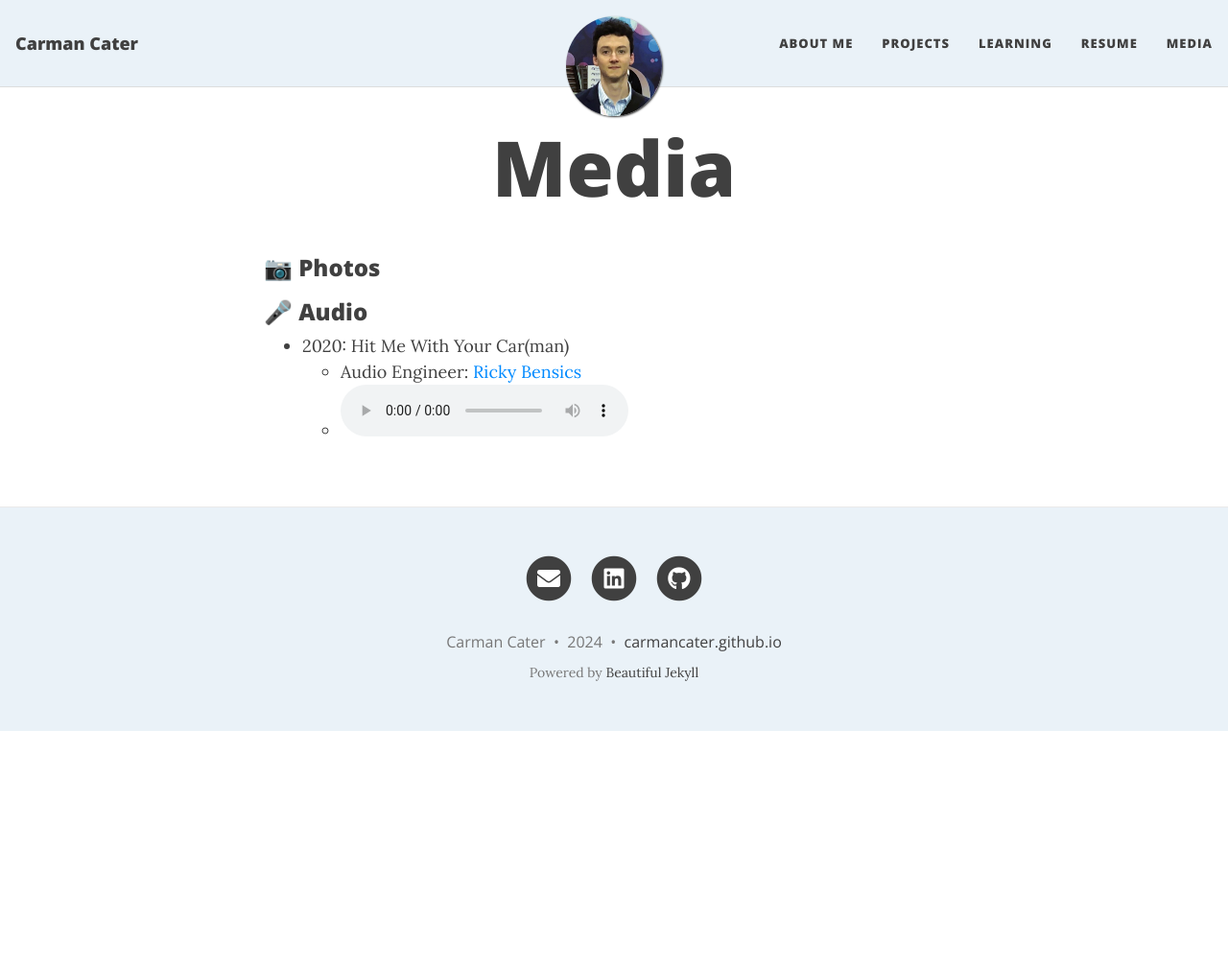
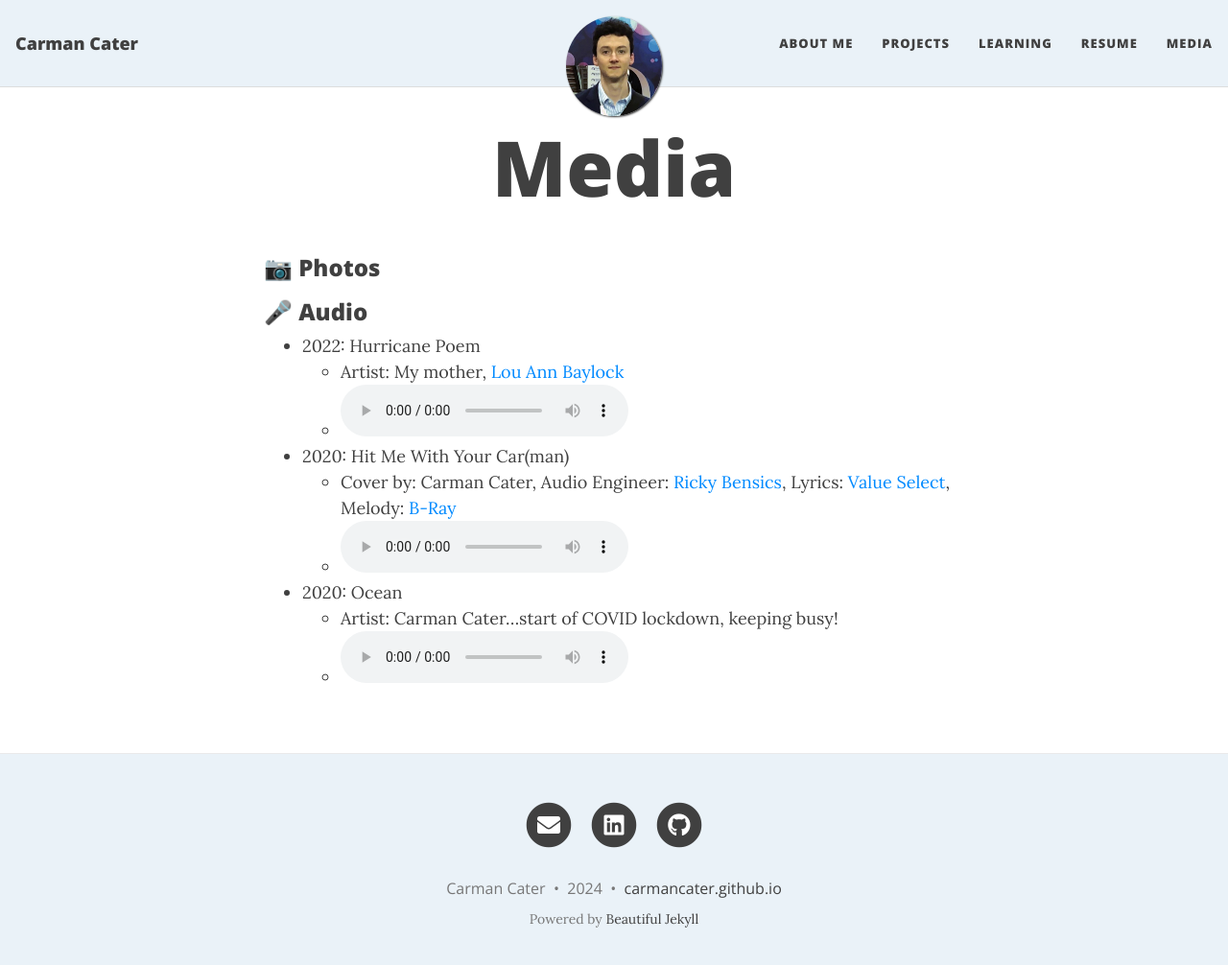
Before and after one commit to carmancater/carmancater.github.io, a Jekyll site: the page built from media.md, in a window 1280 px wide and 1019 px high. Shown: the top 1006 px of the window at 96% size. Built offline with Jekyll 4.4.1, drawn with Linux system fonts in a browser that asks for light colours; nearby versions of some CDN libraries; emoji names are drawn with the system emoji font.

Commit message:
Update media.md

```diff
--- a/media.md
+++ b/media.md
@@ -8,10 +8,12 @@ share-title: Carman Cater - Media
 ### :camera: Photos
 
 ### :microphone: Audio
+- 2022: Hurricane Poem
+    - Artist: My mother, [Lou Ann Baylock](https://www.linkedin.com/in/lou-ann-b-941a27163/){:target="_blank"}
+    - <audio controls src="/assets/audio/Mom Hurricane Poem 2022.m4a"></audio>
 - 2020: Hit Me With Your Car(man)
-    - Audio Engineer: [Ricky Bensics](https://www.linkedin.com/in/rickybensics/){:target="_blank"}
+    - Cover by: Carman Cater, Audio Engineer: [Ricky Bensics](https://www.linkedin.com/in/rickybensics/){:target="_blank"}, Lyrics: [Value Select](https://www.youtube.com/@ValueSelectTV), Melody: [B-Ray](https://www.youtube.com/watch?v=k857d-_kbk0&t=0s)
     - <audio controls src="/assets/audio/hit me with your carman.mp3"></audio>
-
-<!--     - <figure>
-  <audio controls src="/assets/audio/hit me with your carman.mp3"></audio>
-</figure> -->
+- 2020: Ocean
+    - Artist: Carman Cater...start of COVID lockdown, keeping busy!
+    - <audio controls src="/assets/audio/ocean.m4a"></audio>
```
